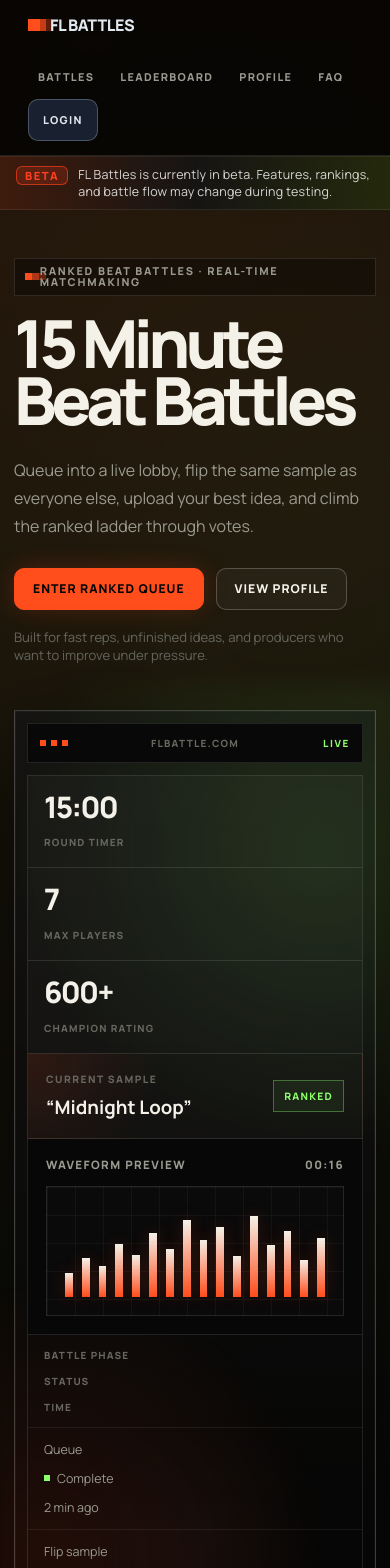
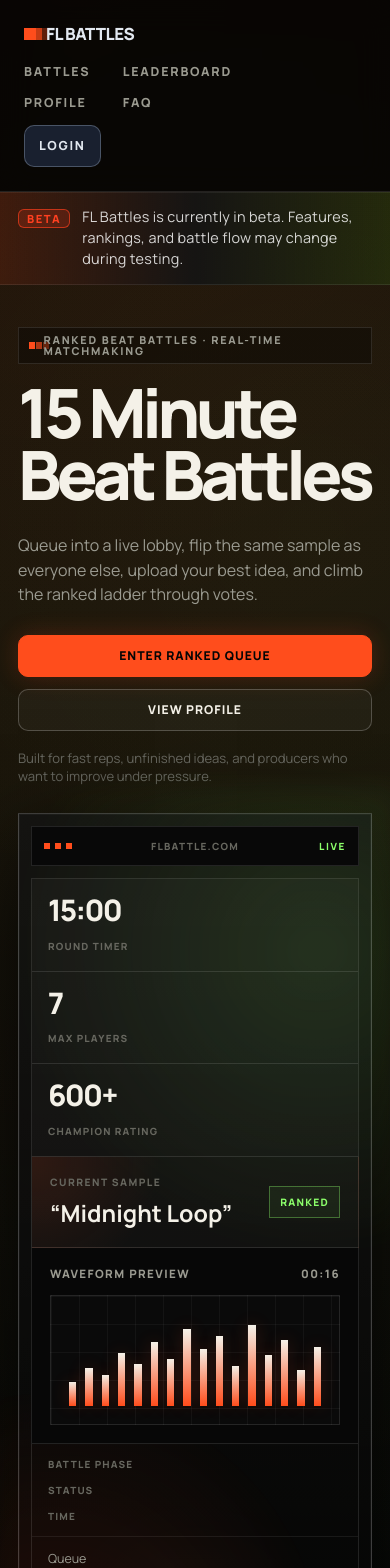
Before and after one commit to itsAvester/FLBattles, a Next.js app: page / in a window 390 px wide. Shown: the top 1568 px of the page. Built offline with nearby package versions, Linux system fonts and the light colour scheme; no server answers.

Commit message:
Fix mobile version

```diff
--- a/app/globals.css
+++ b/app/globals.css
@@ -2381,3 +2381,386 @@ a.btn-secondary:hover {
     flex-direction: column;
   }
 }
+/* =========================================================
+   MOBILE POLISH PATCH
+   Final overrides for iPhone/mobile layout
+   ========================================================= */
+
+@media (max-width: 760px) {
+  html,
+  body {
+    width: 100%;
+    max-width: 100%;
+    overflow-x: hidden;
+  }
+
+  body {
+    font-size: 16px;
+  }
+
+  .page,
+  .home-shell,
+  .battles-shell,
+  .card {
+    width: 100%;
+    max-width: 100%;
+    overflow-x: hidden;
+  }
+
+  .page-inner {
+    width: 100%;
+    padding-left: 18px;
+    padding-right: 18px;
+  }
+
+  /* ---------- Mobile nav ---------- */
+
+  .nav {
+    position: relative;
+    align-items: flex-start;
+    gap: 18px;
+    padding: 22px 24px 24px;
+  }
+
+  .logo {
+    font-size: 1.05rem;
+  }
+
+  .nav-links {
+    width: 100%;
+    display: grid;
+    grid-template-columns: repeat(4, max-content);
+    justify-content: start;
+    column-gap: 18px;
+    row-gap: 14px;
+  }
+
+  .nav-links a {
+    padding: 0;
+    border: 0;
+    background: transparent;
+    font-size: 0.78rem;
+    letter-spacing: 0.14em;
+  }
+
+  .nav-links a:hover {
+    border: 0;
+    background: transparent;
+  }
+
+  .nav-links button,
+  .nav-links .btn-secondary,
+  .nav-links .btn-primary {
+    min-height: 42px;
+    padding: 0 18px;
+  }
+
+  /* If username text is inside nav-links, keep it from stretching layout */
+  .nav-links span,
+  .nav-links p {
+    max-width: 120px;
+    overflow: hidden;
+    text-overflow: ellipsis;
+    white-space: nowrap;
+  }
+
+  /* ---------- Beta banner ---------- */
+
+  .beta-banner {
+    display: grid;
+    grid-template-columns: auto 1fr;
+    align-items: start;
+    gap: 12px;
+    padding: 14px 24px;
+    font-size: 0.9rem;
+    line-height: 1.45;
+  }
+
+  .beta-pill {
+    margin-top: 2px;
+  }
+
+  /* ---------- General mobile headings ---------- */
+
+  .hero-copy h1,
+  .battles-copy h1,
+  .battle-results-hero h2,
+  .section-heading h2,
+  .split-section h2,
+  .final-cta h2,
+  .profile-title,
+  .faq-title,
+  h1 {
+    max-width: 100%;
+    font-size: clamp(3rem, 15vw, 4.8rem) !important;
+    line-height: 0.9 !important;
+    letter-spacing: -0.07em;
+    overflow-wrap: normal;
+  }
+
+  h2 {
+    font-size: clamp(2rem, 10vw, 3.2rem);
+    line-height: 0.95;
+  }
+
+  h3 {
+    font-size: clamp(1.25rem, 6vw, 1.8rem);
+  }
+
+  p {
+    max-width: 100%;
+  }
+
+  /* ---------- Home / Battles hero ---------- */
+
+  .retro-hero,
+  .battles-hero {
+    min-height: auto;
+    padding: 42px 0 46px;
+  }
+
+  .hero-grid,
+  .battles-grid {
+    grid-template-columns: 1fr;
+    gap: 28px;
+  }
+
+  .hero-description,
+  .battles-copy .hero-description,
+  .page-description {
+    font-size: 1rem;
+    line-height: 1.55;
+  }
+
+  .hero-actions,
+  .battle-mode-actions {
+    display: grid;
+    grid-template-columns: 1fr;
+    gap: 12px;
+  }
+
+  .hero-actions .btn-primary,
+  .hero-actions .btn-secondary,
+  .battle-mode-actions .btn-primary,
+  .battle-mode-actions .btn-secondary {
+    width: 100%;
+  }
+
+  /* ---------- FAQ cards ---------- */
+
+  .faq-grid,
+  .faq-card-grid,
+  .feature-grid,
+  .battle-option-grid {
+    grid-template-columns: 1fr !important;
+  }
+
+  .faq-card,
+  .feature-card,
+  .battle-option-card {
+    min-width: 0;
+    min-height: auto;
+    padding: 22px;
+  }
+
+  .faq-card h3,
+  .feature-card h3,
+  .battle-option-card h3 {
+    font-size: 1.7rem;
+    line-height: 1;
+    word-break: normal;
+    overflow-wrap: anywhere;
+  }
+
+  .faq-card p,
+  .feature-card p,
+  .battle-option-card p {
+    font-size: 0.98rem;
+    line-height: 1.55;
+  }
+
+  /* ---------- Profile page ---------- */
+
+  .profile-shell,
+  .profile-card,
+  .profile-panel,
+  .profile-grid,
+  .profile-content,
+  .profile-summary-card {
+    width: 100%;
+    max-width: 100%;
+    min-width: 0;
+  }
+
+  .profile-grid,
+  .profile-stats-grid,
+  .profile-links-grid {
+    grid-template-columns: 1fr !important;
+  }
+
+  .profile-card,
+  .profile-panel,
+  .profile-summary-card {
+    padding: 20px;
+  }
+
+  .profile-title,
+  .profile-hero h1,
+  .profile-hero h2 {
+    font-size: clamp(3rem, 16vw, 4.6rem) !important;
+    line-height: 0.9 !important;
+  }
+
+  .profile-card h3,
+  .profile-panel h3 {
+    font-size: 1.6rem;
+    line-height: 1.05;
+  }
+
+  /* ---------- Leaderboard ---------- */
+
+  .leaderboard-shell,
+  .leaderboard-card,
+  .leaderboard-table-wrap {
+    width: 100%;
+    max-width: 100%;
+    overflow-x: auto;
+  }
+
+  table {
+    width: 100%;
+    min-width: 520px;
+  }
+
+  th,
+  td {
+    white-space: nowrap;
+    padding: 14px 16px;
+  }
+
+  .leaderboard-search,
+  .leaderboard-search-row,
+  .search-row {
+    display: grid !important;
+    grid-template-columns: 1fr;
+    gap: 12px;
+  }
+
+  input,
+  select,
+  textarea {
+    width: 100%;
+    max-width: 100%;
+  }
+
+  /* ---------- Battle lobby ---------- */
+
+  .battle-lobby-hero,
+  .battle-lobby-status-box {
+    padding-left: 18px;
+    padding-right: 18px;
+  }
+
+  .battle-lobby-hero {
+    grid-template-columns: 1fr;
+    gap: 14px;
+  }
+
+  .battle-lobby-title {
+    font-size: clamp(2.2rem, 12vw, 3.4rem) !important;
+  }
+
+  .battle-lobby-stat-grid {
+    grid-template-columns: repeat(2, minmax(0, 1fr));
+  }
+
+  .battle-lobby-stat-card {
+    min-width: 0;
+  }
+
+  .battle-lobby-player-chip-row {
+    display: grid;
+    grid-template-columns: 1fr;
+  }
+
+  .battle-lobby-player-chip {
+    width: 100%;
+    justify-content: flex-start;
+  }
+
+  .battle-production-panel {
+    margin-left: 18px;
+    margin-right: 18px;
+  }
+
+  .battle-production-grid {
+    grid-template-columns: 1fr;
+  }
+
+  .battle-production-topbar {
+    display: grid;
+    grid-template-columns: 1fr;
+  }
+
+  .battle-production-timer {
+    width: 100%;
+    text-align: left;
+  }
+
+  /* ---------- Results page ---------- */
+
+  .battle-results-hero {
+    grid-template-columns: 1fr;
+    padding: 24px 18px;
+  }
+
+  .battle-results-summary-grid {
+    grid-template-columns: 1fr;
+  }
+
+  .battle-podium-grid {
+    grid-template-columns: 1fr !important;
+  }
+
+  .battle-results-track-header {
+    display: grid;
+    grid-template-columns: 1fr;
+    gap: 14px;
+  }
+
+  .battle-result-track-topline {
+    display: grid;
+    grid-template-columns: 1fr;
+    gap: 12px;
+  }
+
+  .battle-result-audio-player,
+  .battle-audio-player {
+    width: 100%;
+  }
+}
+
+@media (max-width: 430px) {
+  .nav-links {
+    grid-template-columns: repeat(2, max-content);
+    column-gap: 22px;
+  }
+
+  .battle-lobby-stat-grid {
+    grid-template-columns: 1fr;
+  }
+
+  .hero-copy h1,
+  .battles-copy h1,
+  .battle-results-hero h2,
+  .profile-title,
+  .faq-title,
+  h1 {
+    font-size: clamp(2.8rem, 18vw, 4.25rem) !important;
+  }
+
+  .beta-banner {
+    padding-left: 18px;
+    padding-right: 18px;
+  }
+}
```
